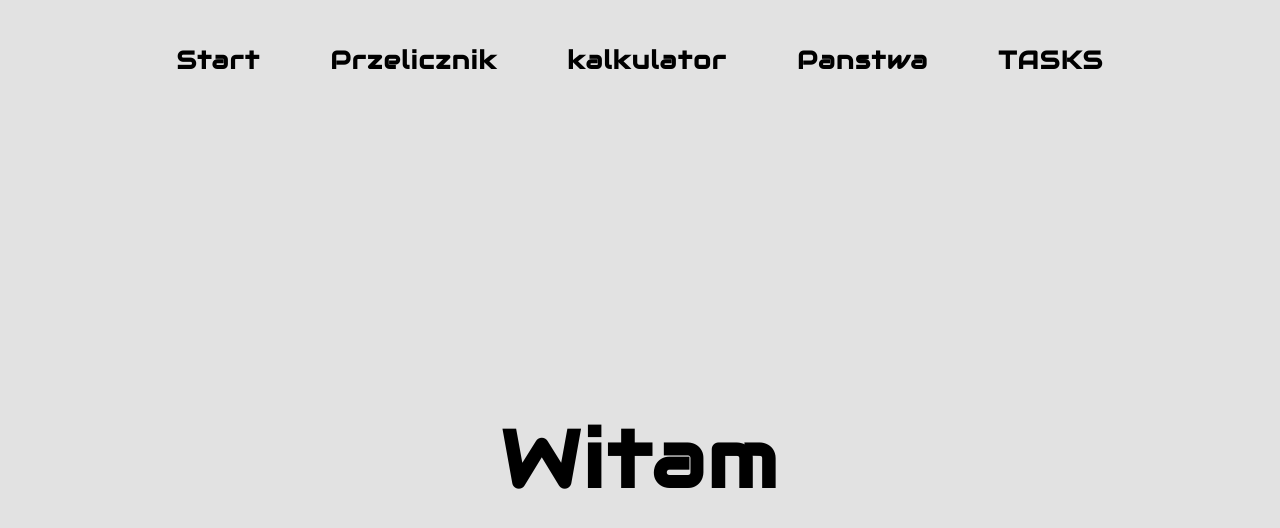
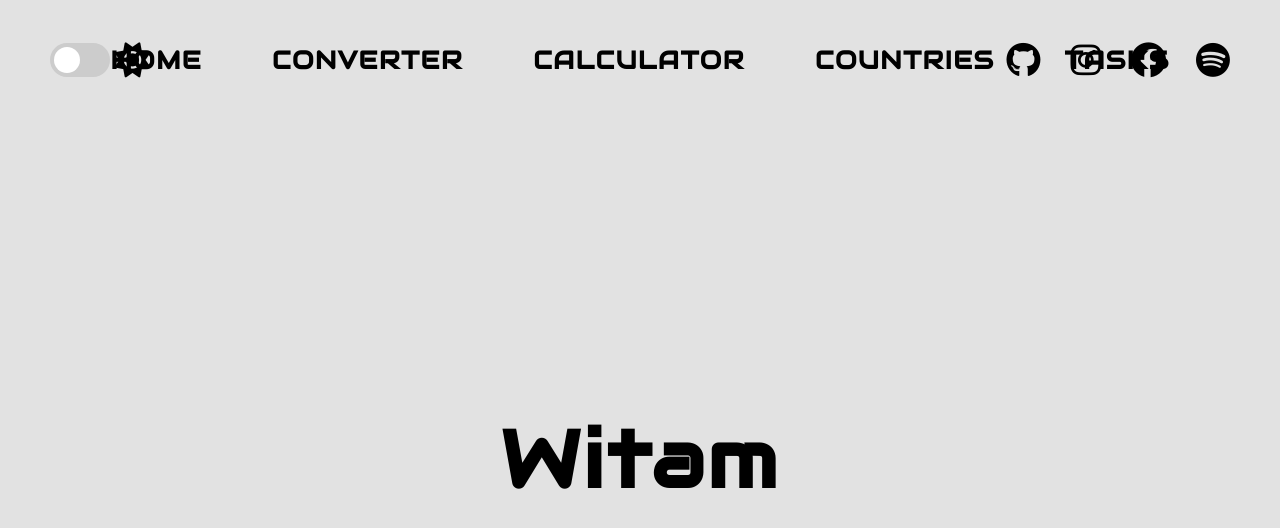
Before and after one commit to antost360/strona, a plain HTML site: page smaler/start/index.html in a window 1280 px wide. Drawn offline with Linux system fonts and the light colour scheme.

Commit message:
theme work

```diff
--- a/smaler/main.css
+++ b/smaler/main.css
@@ -17,6 +17,7 @@ body {
     "main";
 }
 #menu {
+  position: relative;
   grid-area: menu;
   background-color: var(--light);
   display: flex;
--- a/smaler/start/index.html
+++ b/smaler/start/index.html
@@ -9,25 +9,55 @@
     <link rel="stylesheet" href="../main.css">
     <script defer src="app.js"></script>
     <script src="https://kit.fontawesome.com/f8537a5e86.js" crossorigin="anonymous"></script>
+
   </head>
   <body id="body">
     <div id="menu">
-      <a class="guzik" href="../start/index.html">Start</a>
 
-      <a class="guzik" href="../przelicznik/index.html">Przelicznik</a>
 
-      <a class="guzik" href="../kalkulator/index.html">kalkulator</a>
+      <div id="theme">
+        <label class="switch">
+          <input type="checkbox">
+          <span class="slider round"></span>
+       </label>
 
-      <a class="guzik" href="../panstwa/index.html">Panstwa</a>
+
+       <i class="fa-solid fa-sun icon"></i>
+
+       <i class="fa-solid fa-moon icon hide"></i>
+    </div>
+
+
+
+      <a class="guzik" href="../start/index.html">HOME</a>
+
+      <a class="guzik" href="../przelicznik/index.html">CONVERTER</a>
+
+      <a class="guzik" href="../kalkulator/index.html">CALCULATOR</a>
+
+      <a class="guzik" href="../panstwa/index.html">COUNTRIES</a>
 
       <a class="guzik" href="../../toDo/client/index.html">TASKS</a>
+
+      <div id="social">
+        <a href="https://github.com/antost360" target="_blank">
+          <i class="fa-brands fa-github icon"></i>
+        </a>
+        <a href="https://www.instagram.com/antekostrowski/" target="_blank">
+          <i class="fa-brands fa-instagram icon"></i>
+        </a>
+        <a href="https://www.facebook.com/antek.ostrowski.750/" target="_blank">
+          <i class="fa-brands fa-facebook icon"></i>
+        </a>
+        <a href="https://open.spotify.com/user/2162yy4wdlwmawfxuqrb5uw5y?si=d030c9ff7ffd4146" target="_blank">
+          <i class="fa-brands fa-spotify icon"></i>
+        </a>
+      </div>
     </div>
 
     <div id="main">
       <h2 id="tytul">Witam</h2>
-        <div id="divstart">
-
-        </div>
+        <div id="divstart"></div>
       </div>
 
     </div>
--- a/smaler/start/style.css
+++ b/smaler/start/style.css
@@ -21,3 +21,94 @@
   color: black;
   font-family: "Audiowide", cursive;
 }
+#social {
+  display: flex;
+  gap: 30px;
+  right: 50px;
+  position: absolute;
+}
+.icon {
+  color: var(--black);
+  cursor: pointer;
+  font-size: 35px;
+}
+
+/* The switch - the box around the slider */
+.switch {
+  position: relative;
+  display: inline-block;
+  width: 60px;
+  height: 34px;
+}
+
+/* Hide default HTML checkbox */
+.switch input {
+  opacity: 0;
+  width: 0;
+  height: 0;
+}
+
+/* The slider */
+.slider {
+  position: absolute;
+  cursor: pointer;
+  top: 0;
+  left: 0;
+  right: 0;
+  bottom: 0;
+  background-color: #ccc;
+  -webkit-transition: 0.4s;
+  transition: 0.4s;
+}
+
+.slider:before {
+  position: absolute;
+  content: "";
+  height: 26px;
+  width: 26px;
+  left: 4px;
+  bottom: 4px;
+  background-color: white;
+  -webkit-transition: 0.4s;
+  transition: 0.4s;
+}
+
+input:checked + .slider {
+  background-color: #2196f3;
+}
+
+input:focus + .slider {
+  box-shadow: 0 0 1px #2196f3;
+}
+
+input:checked + .slider:before {
+  -webkit-transform: translateX(26px);
+  -ms-transform: translateX(26px);
+  transform: translateX(26px);
+}
+
+/* Rounded sliders */
+.slider.round {
+  border-radius: 34px;
+}
+
+.slider.round:before {
+  border-radius: 50%;
+}
+#theme {
+  position: absolute;
+  left: 50px;
+  display: flex;
+  align-items: center;
+  justify-content: center;
+  gap: 5px;
+}
+
+.show {
+  display: block;
+}
+.hide {
+  opacity: 0;
+  width: 0;
+  height: 0;
+}
```
Also changed, not shown: smaler/gra_losuj/index.html (+4 -4 lines), smaler/kalkulator/index.html (+4 -4 lines), smaler/panstwa/index.html (+4 -4 lines), smaler/przelicznik/index.html (+4 -4 lines), toDo/client/index.html (+4 -4 lines).
